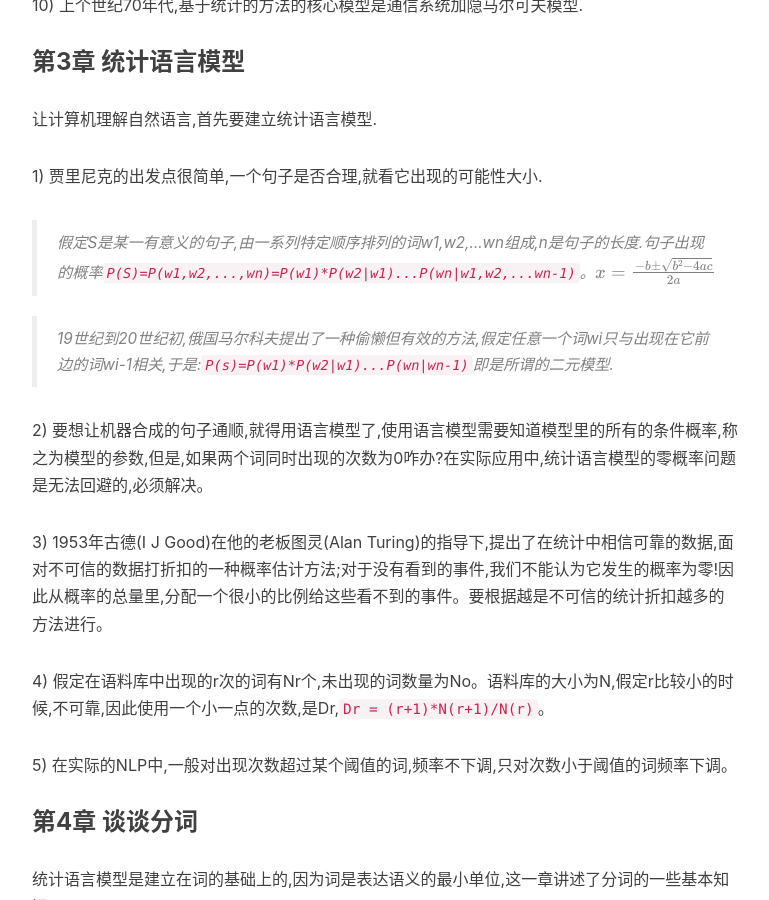
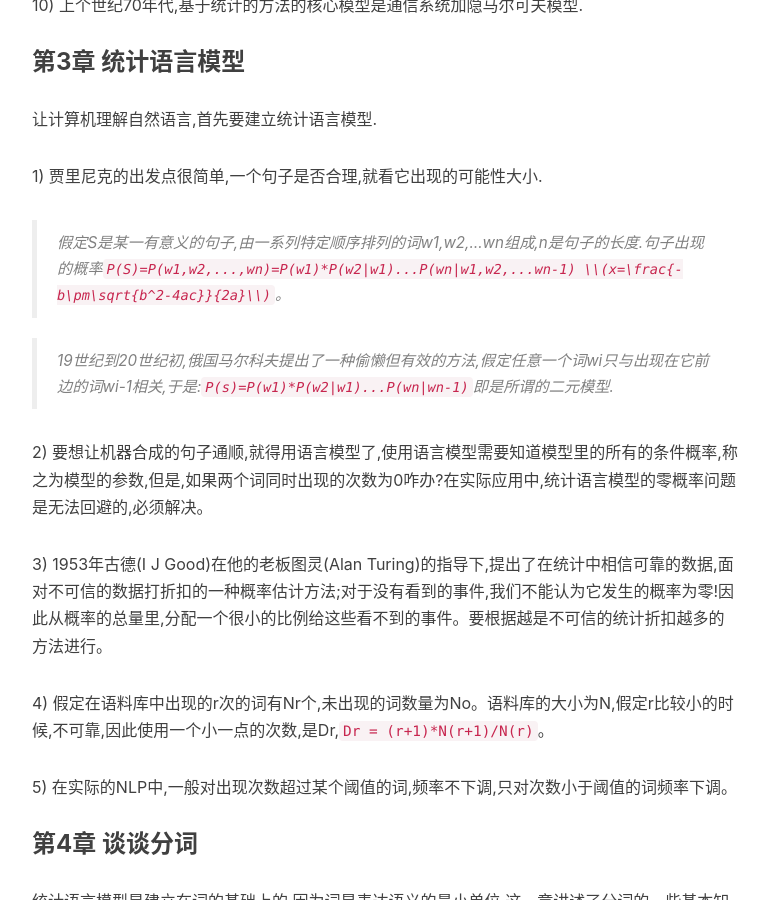
Before and after one commit to msg901216/msg901216.github.io, a Jekyll site: the page built from _posts/2018-07-08-The-Beauty-of-Math.md, in a window 1280 px wide and 900 px high, scrolled down 1890 px. Shown: the whole window, without its empty margins (233-1002 px from the left). Built offline with Jekyll 4.4.1, drawn with Linux system fonts in a browser that asks for light colours; nearby versions of some CDN libraries; formulas are drawn with MathJax 3; comment, search, counter and statistics services are not loaded.

Commit message:
加入数学之美读书笔记

````diff
--- a/_posts/2018-07-08-The-Beauty-of-Math.md
+++ b/_posts/2018-07-08-The-Beauty-of-Math.md
@@ -58,7 +58,7 @@ tags:
 让计算机理解自然语言,首先要建立统计语言模型.
 
 1) 贾里尼克的出发点很简单,一个句子是否合理,就看它出现的可能性大小.
-> 假定S是某一有意义的句子,由一系列特定顺序排列的词w1,w2,...wn组成,n是句子的长度.句子出现的概率```P(S)=P(w1,w2,...,wn)=P(w1)*P(w2|w1)...P(wn|w1,w2,...wn-1)```。\\(x=\frac{-b\pm\sqrt{b^2-4ac}}{2a}\\)
+> 假定S是某一有意义的句子,由一系列特定顺序排列的词w1,w2,...wn组成,n是句子的长度.句子出现的概率```P(S)=P(w1,w2,...,wn)=P(w1)*P(w2|w1)...P(wn|w1,w2,...wn-1)    \\(x=\frac{-b\pm\sqrt{b^2-4ac}}{2a}\\)```。
 
 > 19世纪到20世纪初,俄国马尔科夫提出了一种偷懒但有效的方法,假定任意一个词wi只与出现在它前边的词wi-1相关,于是:```P(s)=P(w1)*P(w2|w1)...P(wn|wn-1)```即是所谓的二元模型.
 
````
